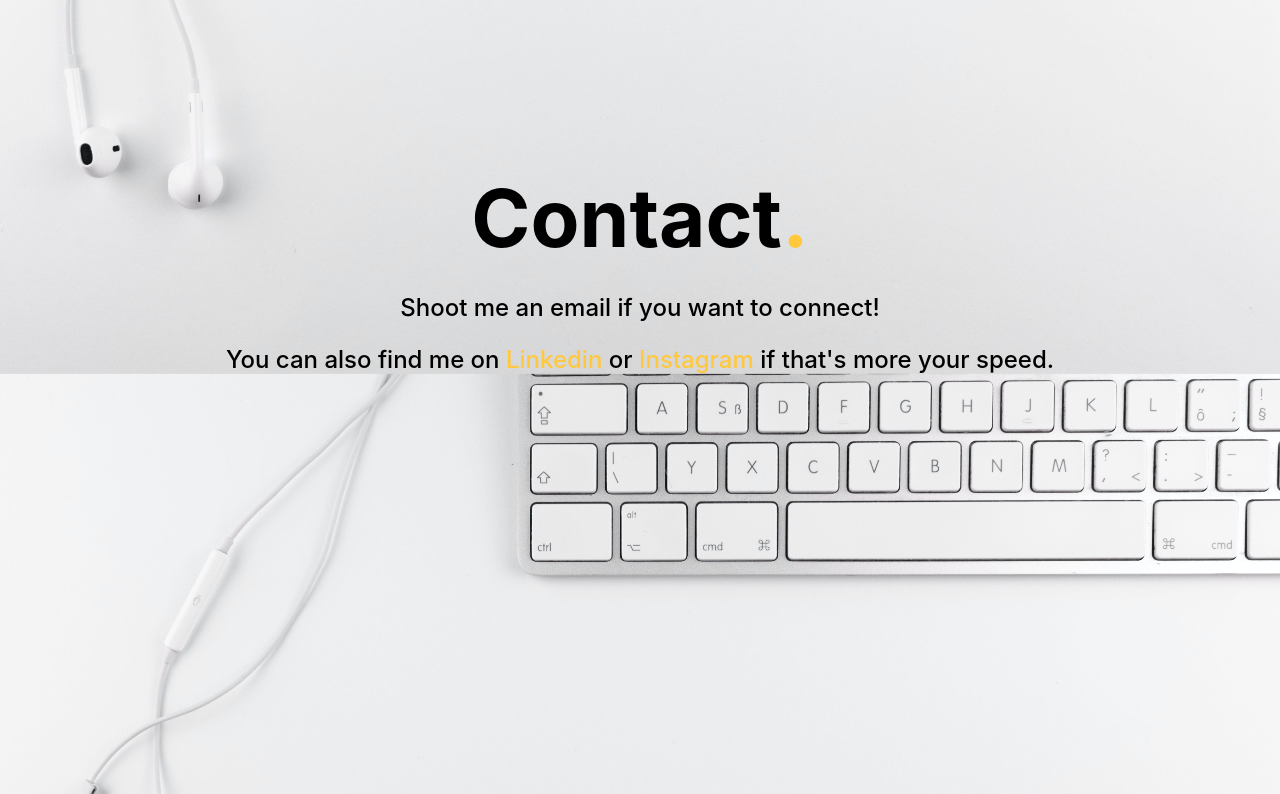
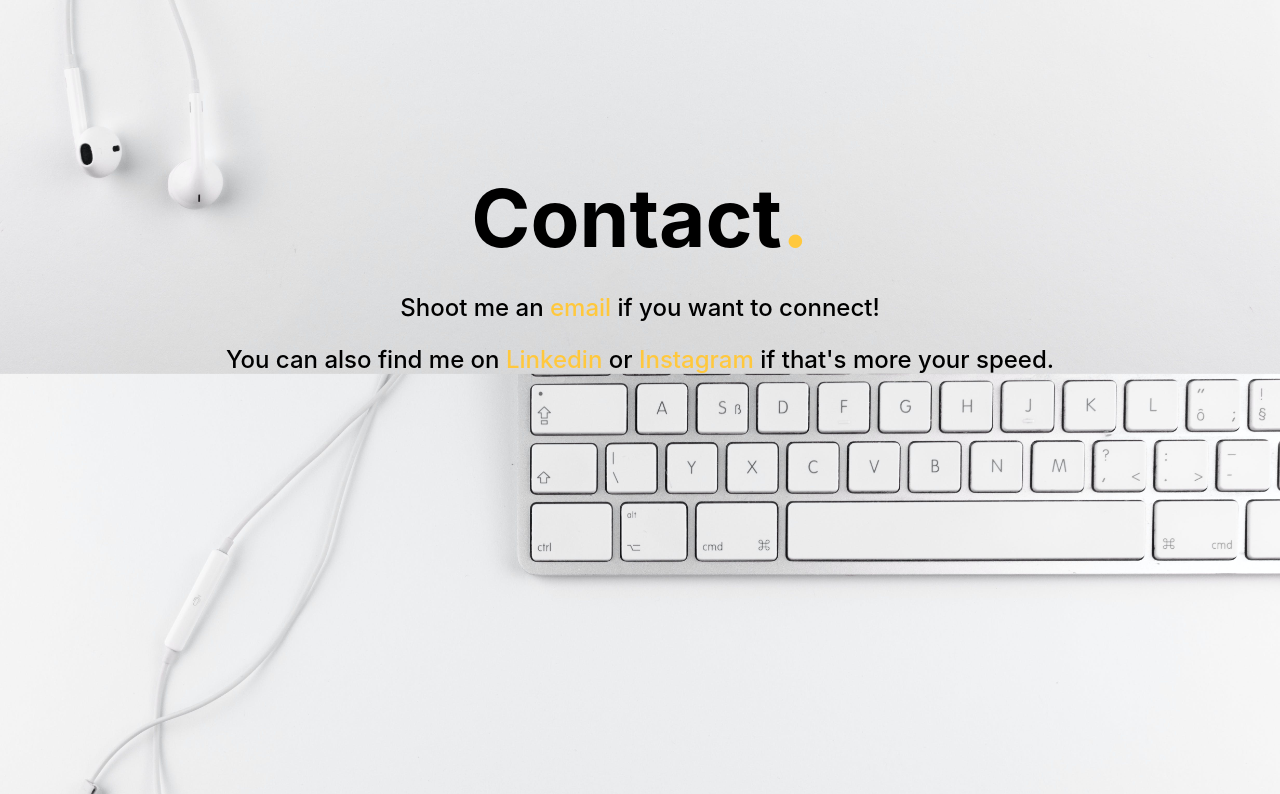
Before and after one commit to tushark15/portfolio, a React (Vite) app: page / in a window 1280 px wide. Shown: the part 4713-5507 px from the top of the page. Built offline with nearby package versions, Linux system fonts and the light colour scheme.

Commit message:
moved styled componets out of the main component

```diff
--- a/src/contact/Contact.tsx
+++ b/src/contact/Contact.tsx
@@ -14,7 +14,16 @@ const Contact = () => {
       <Reveal>
         <div className="d-flex flex-column align-items-center justify-content-center">
           <p style={{ fontSize: "1.5em" }}>
-            Shoot me an email if you want to connect!
+            Shoot me an{" "}
+            <a
+              href="mailto:tusharkhandelwal1512@gmail.com"
+              target="_blank"
+              rel="noopener noreferrer"
+              style={{ color: "#ffc83d", textDecoration: "none" }}
+            >
+              email
+            </a>{" "}
+            if you want to connect!
           </p>
           <p style={{ fontSize: "1.5em" }}>
             You can also find me on
--- a/src/navigation/NavigationBar.tsx
+++ b/src/navigation/NavigationBar.tsx
@@ -5,7 +5,6 @@ import reactImage from "../assets/react.svg";
 import RevealUp from "../reveal/RevealUp";
 import tIcon from "../assets/tIcon.png";
 
-const NavigationBar = () => {
 const Navlink = styled(Nav.Link)<{
   $transition?: boolean;
   $rotate?: Boolean;
@@ -34,6 +33,7 @@ const NavigationBar = () => {
     transition: all 0.3s;`}
   }
 `;
+const NavigationBar = () => {
   return (
     <Navbar
       className="d-flex justify-content-center"
--- a/src/projects/GithubLinkSelector.tsx
+++ b/src/projects/GithubLinkSelector.tsx
@@ -1,5 +1,5 @@
 import React from "react";
-import { Dropdown, DropdownItem, Image } from "react-bootstrap";
+import { Dropdown, Image } from "react-bootstrap";
 import github from "../assets/github.svg";
 import link from "../assets/link.png";
 import styled from "styled-components";
@@ -9,7 +9,6 @@ interface GithubLinkSelectorProps {
   backend?: string;
 }
 
-const GithubLinkSelector = (props: GithubLinkSelectorProps) => {
 const DropdownItem = styled(Dropdown.Item)`
   background-color: #1b1a21;
   color: white;
@@ -19,6 +18,7 @@ const GithubLinkSelector = (props: GithubLinkSelectorProps) => {
     transition: all 0.3s ease-in-out;
   }
 `;
+const GithubLinkSelector = (props: GithubLinkSelectorProps) => {
   return (
     <>
       {props.frontend && props.backend ? (
--- a/src/projects/ProjectCard.tsx
+++ b/src/projects/ProjectCard.tsx
@@ -15,8 +15,6 @@ interface ProjectCardProps {
   backend?: string;
 }
 
-const ProjectCard = (props: ProjectCardProps) => {
-  const [openModal, setOpenModal] = React.useState(false);
 const CardImage = styled(Card.Img)`
   border-radius: 10px;
   display: flex;
@@ -33,6 +31,8 @@ const ProjectCard = (props: ProjectCardProps) => {
     transition: all 0.3s ease-in-out;
   }
 `;
+const ProjectCard = (props: ProjectCardProps) => {
+  const [openModal, setOpenModal] = React.useState(false);
   return (
     <>
       <RevealUp>
--- a/src/socialMedia/SocialLinks.tsx
+++ b/src/socialMedia/SocialLinks.tsx
@@ -6,7 +6,6 @@ import instagram from "../assets/instagram.svg";
 import styled from "styled-components";
 import RevealUp from "../reveal/RevealUp";
 
-const SocialLinks = () => {
 const Image = styled.img`
   width: 30px;
   height: 30px;
@@ -17,6 +16,7 @@ const SocialLinks = () => {
     transition: all 0.3s ease-in-out;
   }
 `;
+const SocialLinks = () => {
   return (
     <div style={{ marginBottom: "150px" }} className="d-flex gap-2">
       <RevealUp>
```
Lines whose indentation alone changed are shown as unchanged.
